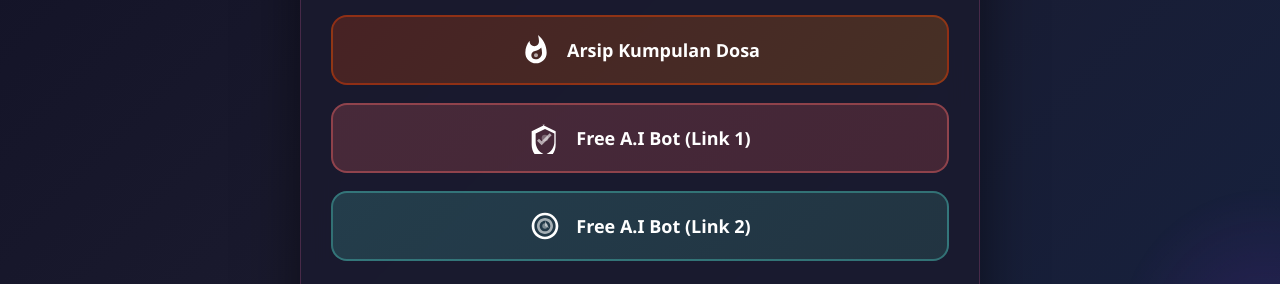
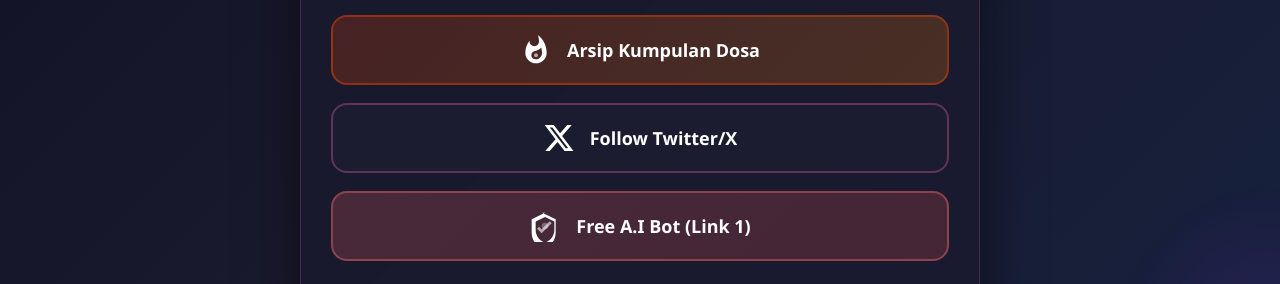
Before and after one commit to lunapoca89-hash/koleksidosa, a plain HTML site: page index.html in a window 1280 px wide. Shown: the part 516-800 px from the top of the page. Drawn offline with Linux system fonts and the light colour scheme.

Commit message:
Update index.html

```diff
--- a/index.html
+++ b/index.html
@@ -48,15 +48,15 @@
                 </a>
             </div>
             <div class="link-item">
-                <a href="https://motionmuse.ai/r/gx310mlj" target="_blank" class="link-btn ai-bot1">
-                    <svg class="link-icon" viewBox="0 0 24 24" fill="currentColor"><path d="M12 2L2 7v10c0 5.55 3.84 10.74 9 12 5.16-1.26 9-6.45 9-12V7l-10-5zm0 3.18l7 3.5v6.32c0 4.28-2.96 8.31-7 9.42-4.04-1.11-7-5.14-7-9.42V8.68l7-3.5z"/><path d="M9.5 14.5l-2-2L6 14l3.5 3.5L17 10l-1.5-1.5z" opacity="0.6"/><circle cx="12" cy="12" r="2.5" opacity="0.3"/></svg>
-                    <span>Free A.I Bot (Link 1)</span>
+                <a href="https://x.com/pejuhhhin?t=SjuJEosEhNuaIVrRUtII1g&s=09" target="_blank" class="link-btn twitter">
+                    <svg class="link-icon" viewBox="0 0 24 24" fill="currentColor"><path d="M18.244 2.25h3.308l-7.227 8.26 8.502 11.24H16.17l-5.214-6.817L4.99 21.75H1.68l7.73-8.835L1.254 2.25H8.08l4.713 6.231zm-1.161 17.52h1.833L7.084 4.126H5.117z"/></svg>
+                    <span>Follow Twitter/X</span>
                 </a>
             </div>
             <div class="link-item">
-                <a href="https://unlucid.ai/r/jafldal3" target="_blank" class="link-btn ai-bot2">
-                    <svg class="link-icon" viewBox="0 0 24 24" fill="currentColor"><path d="M12 2C6.48 2 2 6.48 2 12s4.48 10 10 10 10-4.48 10-10S17.52 2 12 2zm0 18c-4.41 0-8-3.59-8-8s3.59-8 8-8 8 3.59 8 8-3.59 8-8 8z"/><path d="M12 6c-3.31 0-6 2.69-6 6s2.69 6 6 6 6-2.69 6-6-2.69-6-6-6zm0 10c-2.21 0-4-1.79-4-4s1.79-4 4-4 4 1.79 4 4-1.79 4-4 4z" opacity="0.6"/><circle cx="12" cy="12" r="2" opacity="0.4"/><path d="M12 8v4l3 1.5" opacity="0.5"/></svg>
-                    <span>Free A.I Bot (Link 2)</span>
+                <a href="https://t.co/ugiVsDecMA" target="_blank" class="link-btn ai-bot1">
+                    <svg class="link-icon" viewBox="0 0 24 24" fill="currentColor"><path d="M12 2L2 7v10c0 5.55 3.84 10.74 9 12 5.16-1.26 9-6.45 9-12V7l-10-5zm0 3.18l7 3.5v6.32c0 4.28-2.96 8.31-7 9.42-4.04-1.11-7-5.14-7-9.42V8.68l7-3.5z"/><path d="M9.5 14.5l-2-2L6 14l3.5 3.5L17 10l-1.5-1.5z" opacity="0.6"/><circle cx="12" cy="12" r="2.5" opacity="0.3"/></svg>
+                    <span>Free A.I Bot (Link 1)</span>
                 </a>
             </div>
         </div>
```
